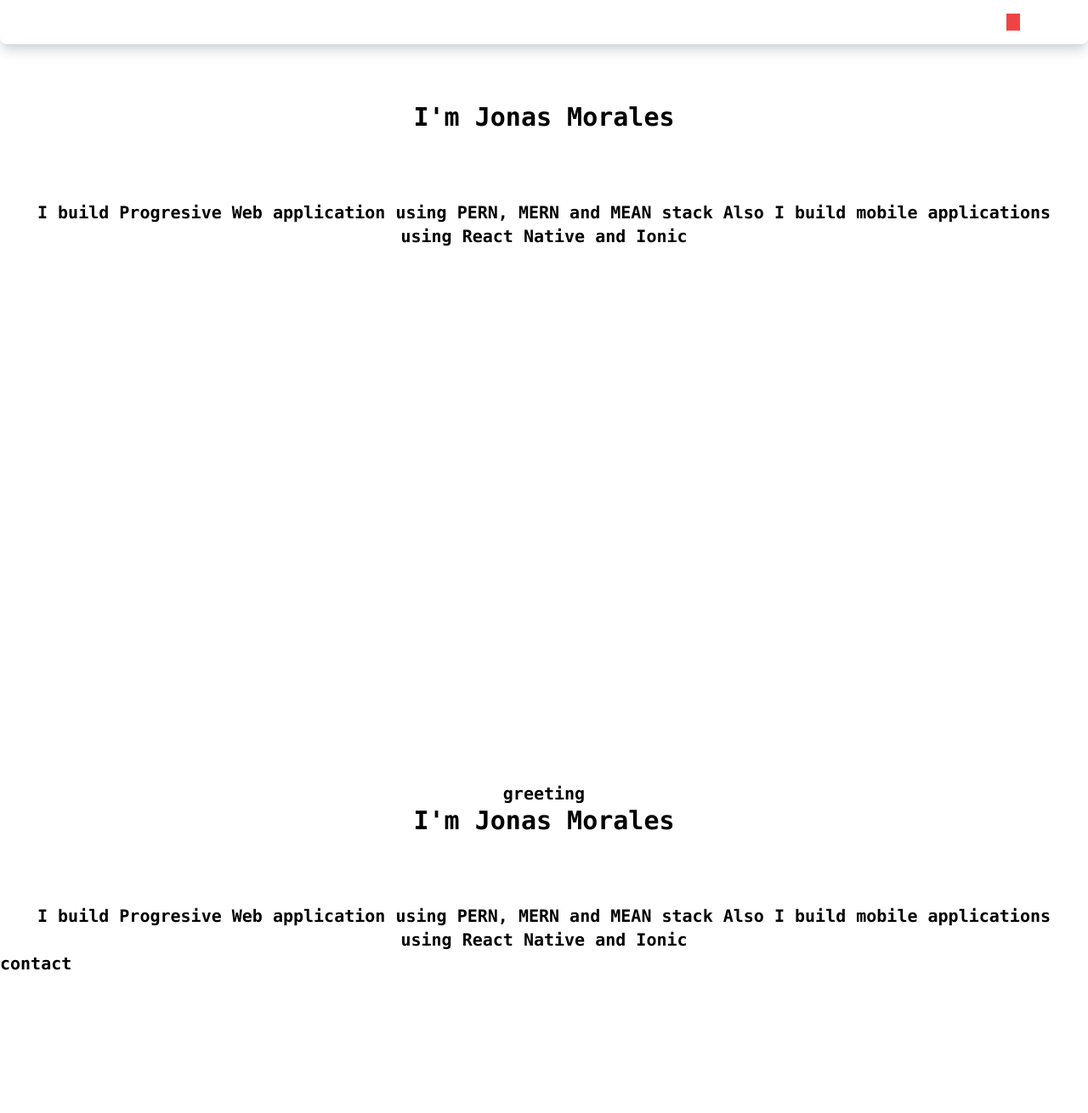
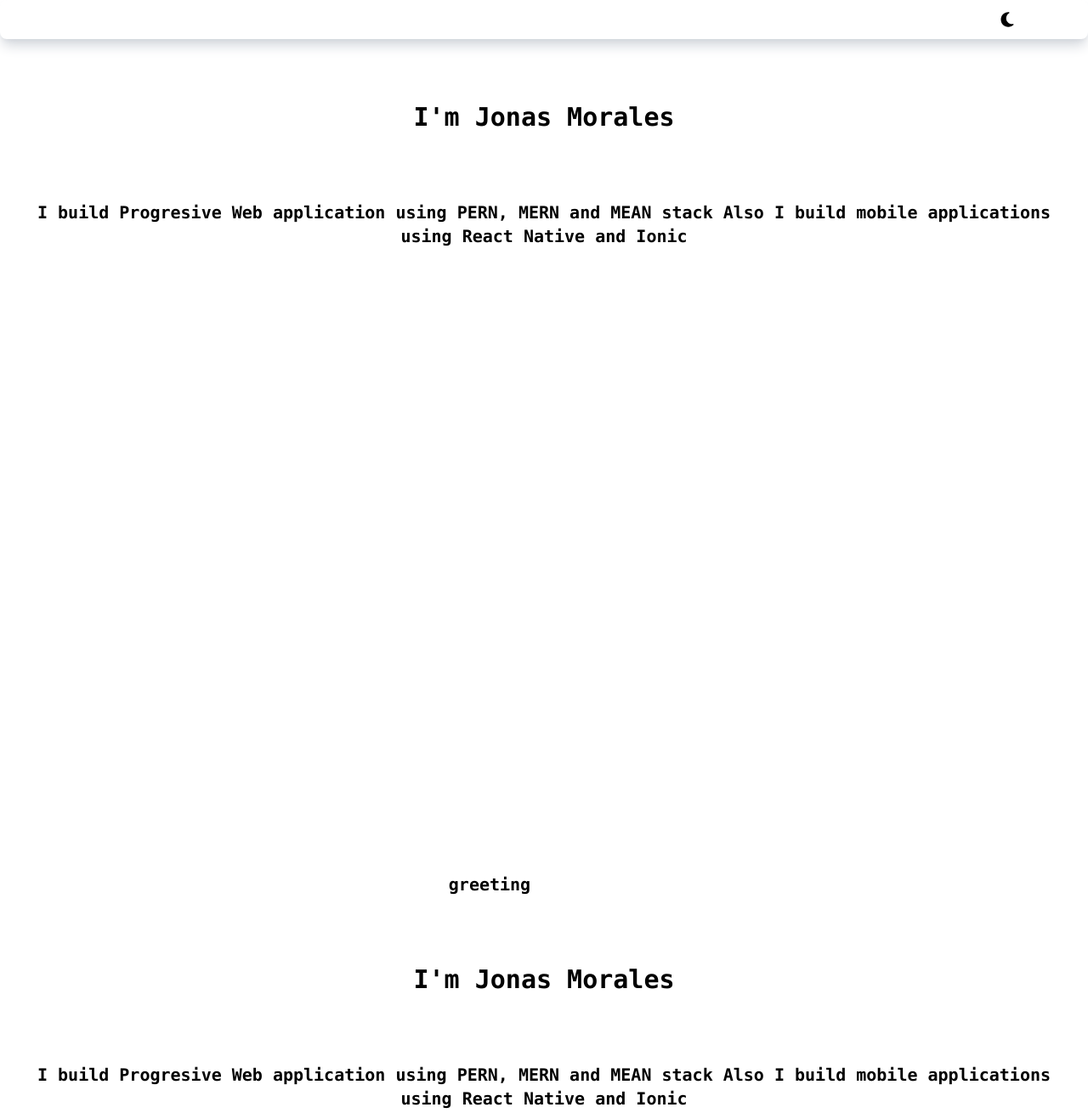
Before and after one commit to JosueMoDev/jonas-morales-portfolio, a Gatsby site: page / in a window 1280 px wide. Shown: the top 1310 px of the page at 85% size. Built offline with nearby package versions, Linux system fonts and the light colour scheme; Gatsby itself is replaced by a stand-in of ours; some icons are missing.

Commit message:
@style font and icons added

```diff
--- a/src/components/Navbar.js
+++ b/src/components/Navbar.js
@@ -1,7 +1,9 @@
 import { Link } from 'gatsby';
 import React from 'react'
 import useDarkMode from '../hooks/useDarkMode';
-
+import {IconButton} from '@mui/material';
+import { FontAwesomeIcon } from '@fortawesome/react-fontawesome'
+import { faSun, faMoon } from '@fortawesome/free-solid-svg-icons'
 const Navbar = () => {
     const {theme, setTheme} = useDarkMode()
 
@@ -20,7 +22,16 @@
           <Link className="text-white nav-link"  to="/#projects">
             Projects
           </Link>
-      <button className='grid h-5 px-2 py-0 m-2 text-sm text-center bg-red-500 w-fit' onClick={setTheme}>{theme}</button>
+          <IconButton
+            onClick={setTheme}
+            size="small"
+            className='rounded-full hover:dark:bg-gray-700 hover:bg-gray-300'
+          >
+            <FontAwesomeIcon
+              className='w-5 h-5 text-black dark:text-white'
+              icon={(theme === 'dark') ? faSun : faMoon} />
+          </IconButton>
+
 
     </nav>
   )
--- a/src/components/layout.js
+++ b/src/components/layout.js
@@ -3,9 +3,11 @@
 
 const Layout = ({children}) => {
   return (
-    <div className='grid w-full h-screen min-h-screen grid-rows-1 my-20 space-y-10 bg-white scroll-none dark:bg-black layout'>
+    <div className='grid w-full h-screen min-h-screen grid-rows-1 my-20 space-y-10'>
       <Navbar  />
-      <body className="h-screen bg-white dark:bg-black">{ children }</body>
+      <div className="">
+        {children}
+      </div>
 
 
     </div>
--- a/src/components/sections/gretting.js
+++ b/src/components/sections/gretting.js
@@ -1,9 +1,11 @@
 import React from "react"
+import { ReactJs } from '@icons-pack/react-simple-icons';
 
 const Gretting = () => {
   return (
     <section className="h-auto space-y-20 font-mono text-xl font-black text-center text-black bg-white dark:bg-black dark:text-white " id="greeting">
-     greeting
+      greeting
+      <ReactJs className="w-32 h-32 text-black dark:text-white"/>
       <p className="px-10 font-mono text-3xl font-black text-black dark:text-white">I'm Jonas Morales</p>
       <p className="px-10 font-mono text-xl font-black text-black dark:text-white">I build Progresive Web application using PERN, MERN and MEAN stack Also I build mobile applications using React Native and Ionic</p>
     </section>
```
Also changed, not shown: package.json (+7 -0 lines), 1 other file.
